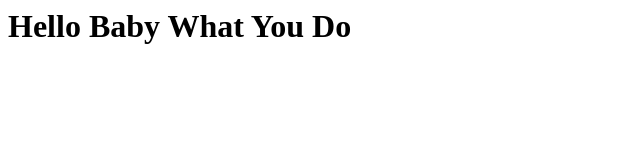
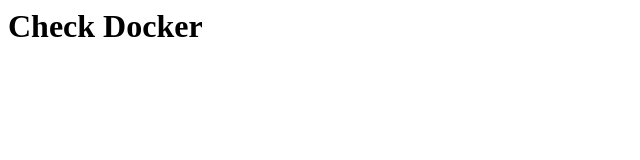
Before and after one commit to gurpreet0610/DevOps-Jenkins-Git-Pipeline, a plain HTML site: page index.html in a window 1280 px wide. Shown: the whole page, without its empty margins (0-640 px from the left). Drawn offline with Linux system fonts and the light colour scheme.

Commit message:
Update index.html

```diff
--- a/index.html
+++ b/index.html
@@ -1 +1 @@
-<h1> Hello Baby What You Do</h1>
+<h1> Check Docker</h1>
```
